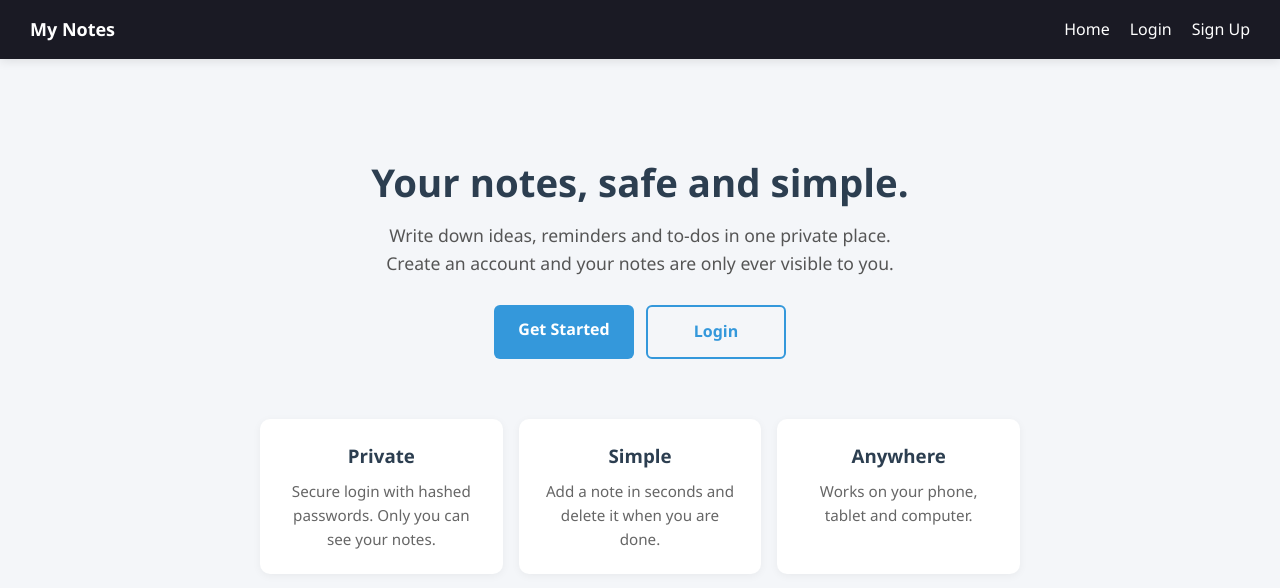
After one commit to ocubillofroilan-dev/my-Authenticated-Notes, a Flask app: template website/templates/landing.html in a window 1280 px wide. The commit adds this page. Shown: the top 588 px of the page. Run offline with Flask 3, Linux system fonts and the light colour scheme; the template is opened without the code that fills it, so the values that code supplies are empty.

Commit message:
fix: encounter and fix issue and add a home page

```diff
--- a/requirements.txt
+++ b/requirements.txt
@@ -2,3 +2,5 @@ Flask>=3.0
 Flask-SQLAlchemy>=3.1
 Flask-Login>=0.6.3
 Flask-WTF>=1.2
+gunicorn>=22.0
+psycopg2-binary>=2.9
--- a/website/static/index.js
+++ b/website/static/index.js
@@ -17,7 +17,7 @@ function deleteNote(noteId) {
   })
     .then((res) => {
       if (!res.ok) throw new Error("Request failed");
-      window.location.href = "/";
+      window.location.href = "/notes";
     })
     .catch(() => {
       alert("Could not delete the note. Please refresh the page and try again.");
--- a/website/static/main.css
+++ b/website/static/main.css
@@ -281,3 +281,72 @@ a:focus-visible {
         padding: 12px 16px;
     }
 }
+
+/* ---------- Landing page ---------- */
+.hero {
+    text-align: center;
+    padding: 40px 10px 30px;
+}
+
+.hero h1 {
+    font-size: 2.4rem;
+    line-height: 1.2;
+    margin-bottom: 16px;
+}
+
+.hero-text {
+    max-width: 520px;
+    margin: 0 auto 28px;
+    color: #555;
+    font-size: 1.1rem;
+}
+
+.hero-actions {
+    display: flex;
+    justify-content: center;
+    flex-wrap: wrap;
+    gap: 12px;
+}
+
+.btn-inline {
+    width: auto;
+    min-width: 140px;
+    text-align: center;
+    text-decoration: none;
+}
+
+.btn-outline {
+    background: transparent;
+    color: #3498db;
+    border: 2px solid #3498db;
+}
+
+.btn-outline:hover {
+    background: #3498db;
+    color: #fff;
+}
+
+.features {
+    display: grid;
+    grid-template-columns: repeat(auto-fit, minmax(200px, 1fr));
+    gap: 16px;
+    margin-top: 30px;
+}
+
+.feature {
+    background: #ffffff;
+    padding: 22px;
+    border-radius: 10px;
+    box-shadow: 0 2px 8px rgba(0, 0, 0, 0.05);
+    text-align: center;
+}
+
+.feature h3 {
+    margin-bottom: 8px;
+    color: #2c3e50;
+}
+
+.feature p {
+    color: #666;
+    font-size: 0.95rem;
+}
--- a/website/templates/base.html
+++ b/website/templates/base.html
@@ -12,12 +12,13 @@
         <a class="navbrand" href="{{ url_for('views.home') }}">My Notes</a>
         <div class="navdiv">
             {% if current_user.is_authenticated %}
-            <a class="navitem" id="home" href="{{ url_for('views.home') }}">Home</a>
+            <a class="navitem" id="notes-link" href="{{ url_for('views.notes') }}">My Notes</a>
             <form class="logout-form" method="POST" action="{{ url_for('auth.logout') }}">
                 <input type="hidden" name="csrf_token" value="{{ csrf_token() }}" />
                 <button type="submit" class="navitem navbutton" id="logout">Logout</button>
             </form>
             {% else %}
+            <a class="navitem" id="home-link" href="{{ url_for('views.home') }}">Home</a>
             <a class="navitem" id="login" href="{{ url_for('auth.login') }}">Login</a>
             <a class="navitem" id="signup" href="{{ url_for('auth.signup') }}">Sign Up</a>
             {% endif %}
--- /dev/null
+++ b/website/templates/landing.html
@@ -0,0 +1,30 @@
+{% extends "base.html" %}
+{% block title %}Welcome{% endblock %}
+{% block content %}
+<section class="hero">
+    <h1>Your notes, safe and simple.</h1>
+    <p class="hero-text">
+        Write down ideas, reminders and to-dos in one private place.
+        Create an account and your notes are only ever visible to you.
+    </p>
+    <div class="hero-actions">
+        <a class="btn btn-inline" href="{{ url_for('auth.signup') }}">Get Started</a>
+        <a class="btn btn-inline btn-outline" href="{{ url_for('auth.login') }}">Login</a>
+    </div>
+</section>
+
+<section class="features">
+    <div class="feature">
+        <h3>Private</h3>
+        <p>Secure login with hashed passwords. Only you can see your notes.</p>
+    </div>
+    <div class="feature">
+        <h3>Simple</h3>
+        <p>Add a note in seconds and delete it when you are done.</p>
+    </div>
+    <div class="feature">
+        <h3>Anywhere</h3>
+        <p>Works on your phone, tablet and computer.</p>
+    </div>
+</section>
+{% endblock %}
```
Also changed, not shown: website/__init__.py (+11 -3 lines), website/auth.py (+5 -5 lines), website/templates/notes.html (added, +32 -0 lines), website/views.py (+12 -4 lines).
